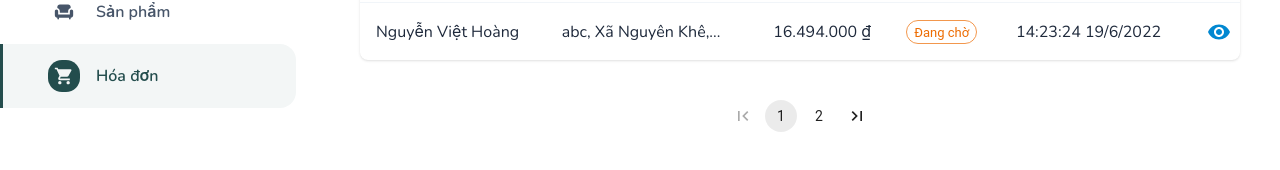
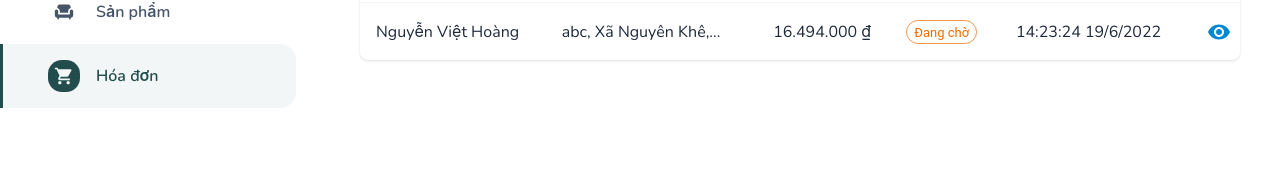
Before and after one commit to tenkuuninja/-online-furniture-store, a React (Create React App) app: page /admin/bills in a window 1280 px wide. Shown: the part 292-462 px from the top of the page. Built offline with nearby package versions, Linux system fonts and the light colour scheme; sample sign-in values are in the browser's storage.

Commit message:
update paging

```diff
--- a/src/pages/Admin/BillPage/index.jsx
+++ b/src/pages/Admin/BillPage/index.jsx
@@ -16,7 +16,6 @@ const status = [
 ];
 
 const AdminBillPage = () => {
-  const products = useSelector((store) => store.product.data);
   const bills = useSelector((store) => store.bill.data);
   const [page, setPage] = useState(1);
   const [dialogStatus, setDialogStatus] = useState("close");
@@ -111,10 +110,10 @@ const AdminBillPage = () => {
         </tbody>
       </table>
       <div className="flex justify-center mt-10 mb-4">
-        {products?.length > pageSize && (
+        {bills?.length > pageSize && (
           <Pagination
             page={page}
-            count={Math.ceil(products?.length / pageSize)}
+            count={Math.ceil(bills?.length / pageSize)}
             hidePrevButton
             hideNextButton
             showFirstButton
```
